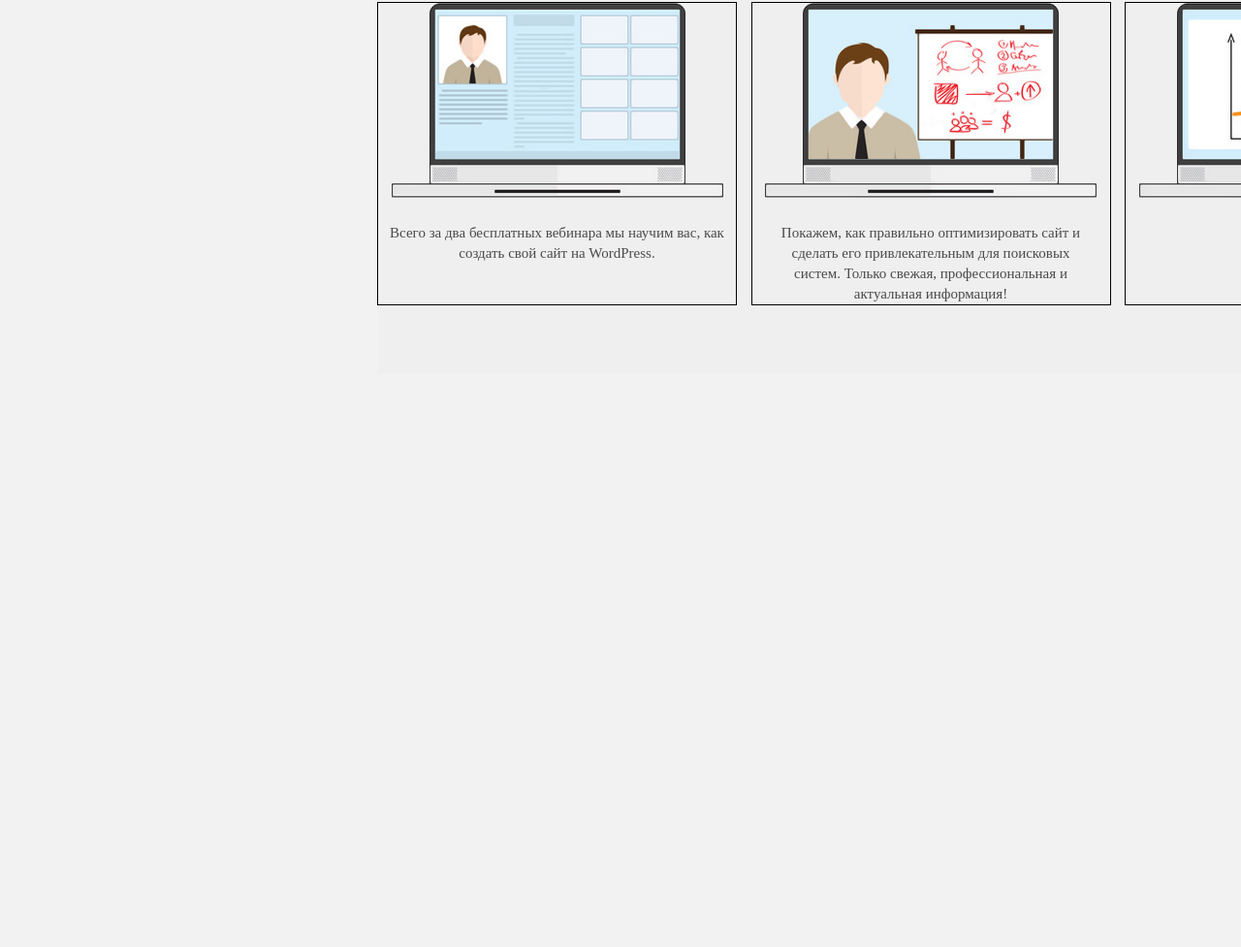
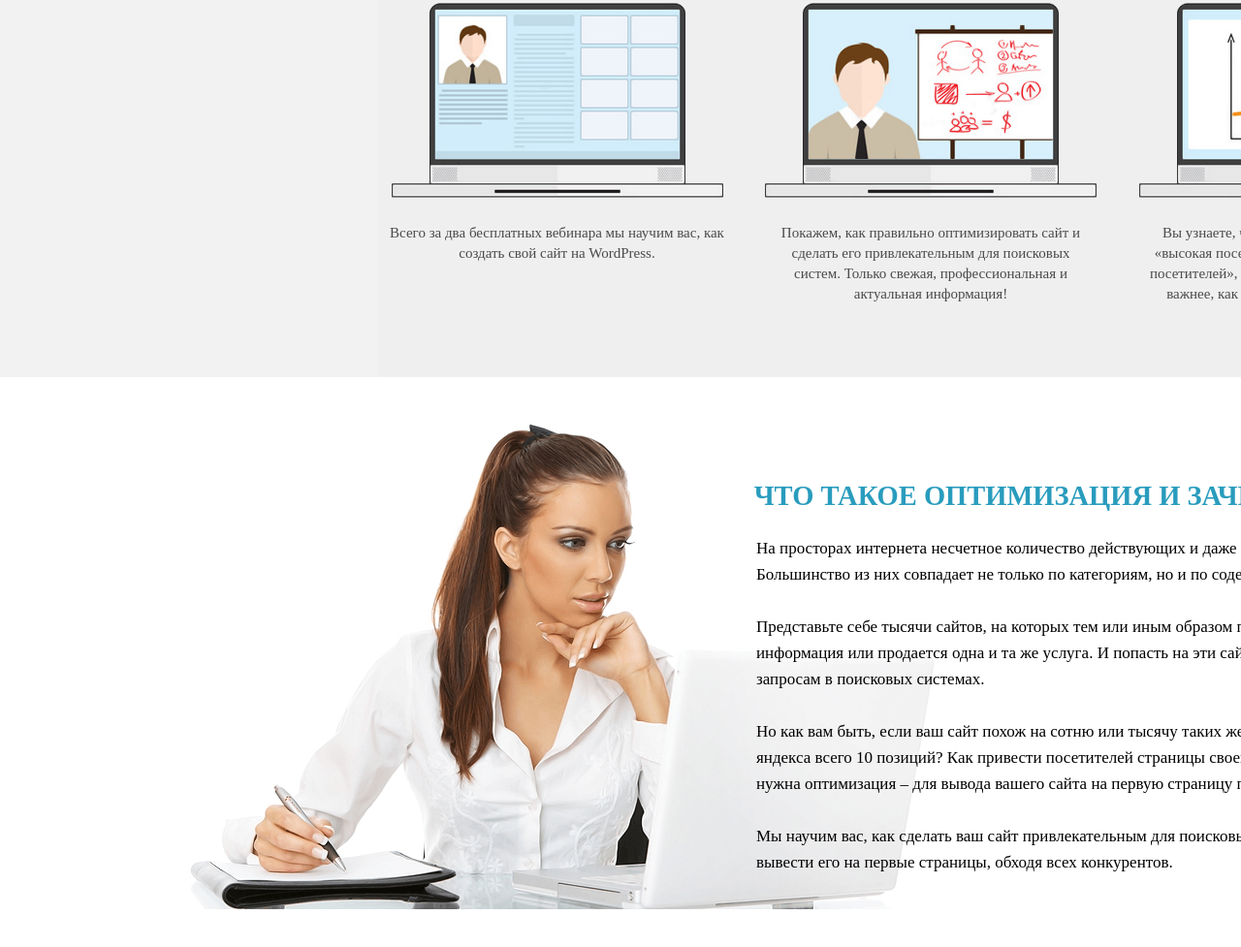
Before and after one commit to Okn-project/game-site, a plain HTML site: page Portfolio-project1/index.html in a window 1280 px wide. Shown: the part 1043-2020 px from the top of the page at 97% size. Before the commit the page ends 1429 px from the top, so only its background shows below. Drawn offline with Linux system fonts and the light colour scheme.

Commit message:
section 3

```diff
--- a/Portfolio-project1/css/styles.css
+++ b/Portfolio-project1/css/styles.css
@@ -12,6 +12,7 @@ body {
   width: 1140px;
   margin: 0 auto;
 }
+
 .visibility_hidden {
   position: absolute;
   clip: rect(1px, 1px, 1px, 1px);
@@ -25,6 +26,7 @@ body {
 .promo {
   background-image: url(../images/section_1/main_bg.jpg);
   background-repeat: no-repeat;
+  background-size: cover;
 }
 .section_1 {
   display: flex;
@@ -132,8 +134,8 @@ body {
 
 .section_2 {
   background: #efefef;
-  height: 607px;
   padding-top: 85px;
+  padding-bottom: 75px;
 }
 
 .description_header {
@@ -168,10 +170,8 @@ body {
 }
 .section_2_wrapper_column {
   width: 369px;
-  outline: 1px solid black;
   display: flex;
   flex-direction: column;
-
 }
 .section_2_wrapper_column > img {
   margin: 0 auto;
@@ -184,3 +184,40 @@ body {
   line-height: 21px;
   text-align: center;
 }
+
+.optimization {
+  background: white;
+  background-image: url(../images/section_3/section3_bg.png);
+  background-size: auto;
+  background-repeat: no-repeat;
+  background-position-x: 150px;
+  background-position-y: 47px;
+  padding-top: 108px;
+}
+
+.section_3 {
+  display: flex;
+  flex-direction: column;
+  align-items: flex-end;
+}
+
+.section_3_header {
+  text-align: center;
+  text-transform: uppercase;
+  font-weight: 900;
+  font-size: 28.5px;
+  line-height: 30px;
+  color: #299cbd;
+}
+.section_3_p {
+  width: 750px;
+  margin-top: 25px;
+  text-align: left;
+  font-weight: 300;
+  font-size: 17px;
+  line-height: 27px;
+  margin-bottom: 74px;
+}
+
+.section_3_p_marked {
+}
--- a/Portfolio-project1/index.html
+++ b/Portfolio-project1/index.html
@@ -66,9 +66,10 @@
               alt="icon"
             />
             <p class="section_2_wrapper_column_p">
-              Покажем, как правильно оптимизировать сайт и <br> сделать его
-              привлекательным для  поисковых <br> систем. Только свежая,
-              профессиональная и <br> актуальная информация!
+              Покажем, как правильно оптимизировать сайт и <br />
+              сделать его привлекательным для поисковых <br />
+              систем. Только свежая, профессиональная и <br />
+              актуальная информация!
             </p>
           </div>
           <div class="section_2_wrapper_column">
@@ -78,10 +79,41 @@
               src="images/section_2/section2_icon3.png"
               alt="icon"
             />
-            <p class="section_2_wrapper_column_p"></p>
+            <p class="section_2_wrapper_column_p">
+              Вы узнаете, что такое «хорошая индексация», <br />
+              «высокая посещаемость», «стабильный прирост <br />
+              посетителей», «ТОП по запросам» и, что намного <br />
+              важнее, как добиться всех этих показателей!
+            </p>
           </div>
         </div>
       </div>
     </section>
+    <article class="optimization">
+      <div class="container section_3">
+        <h2 class="section_3_header">
+          что такое оптимизация и зачем она нужна?
+        </h2>
+        <p class="section_3_p">
+          На просторах интернета несчетное количество действующих и даже
+          заброшенных сайтов. Большинство из них совпадает не только по
+          категориям, но и по содержанию. <br /><br />
+          Представьте себе тысячи сайтов, на которых тем или иным образом
+          предоставляется одна и та же информация или продается одна и та же
+          услуга. И попасть на эти сайты можно лишь по тематическим запросам в
+          поисковых системах. <br /><br />
+          Но как вам быть, если ваш сайт похож на сотню или тысячу таких же, а
+          на одной странице гугла или яндекса всего 10 позиций? Как привести
+          посетителей страницы своего ресурса? Именно для этого и нужна
+          оптимизация – для вывода вашего сайта на первую страницу поиска!
+          <br /><br />
+          <span class="section_3_p_marked">
+            Мы научим вас, как сделать ваш сайт привлекательным для поисковых
+            систем и посоветуем, как вывести его на первые страницы, обходя всех
+            конкурентов.
+          </span>
+        </p>
+      </div>
+    </article>
   </body>
 </html>
```
Also changed, not shown: Portfolio-project1/images/section_3/section3_bg.jpg (renamed from Portfolio-project1/images/section_3/section4_bg.jpg), Portfolio-project1/images/section_3/section3_bg.png (renamed from Portfolio-project1/images/section_3/section4_bg.png).
